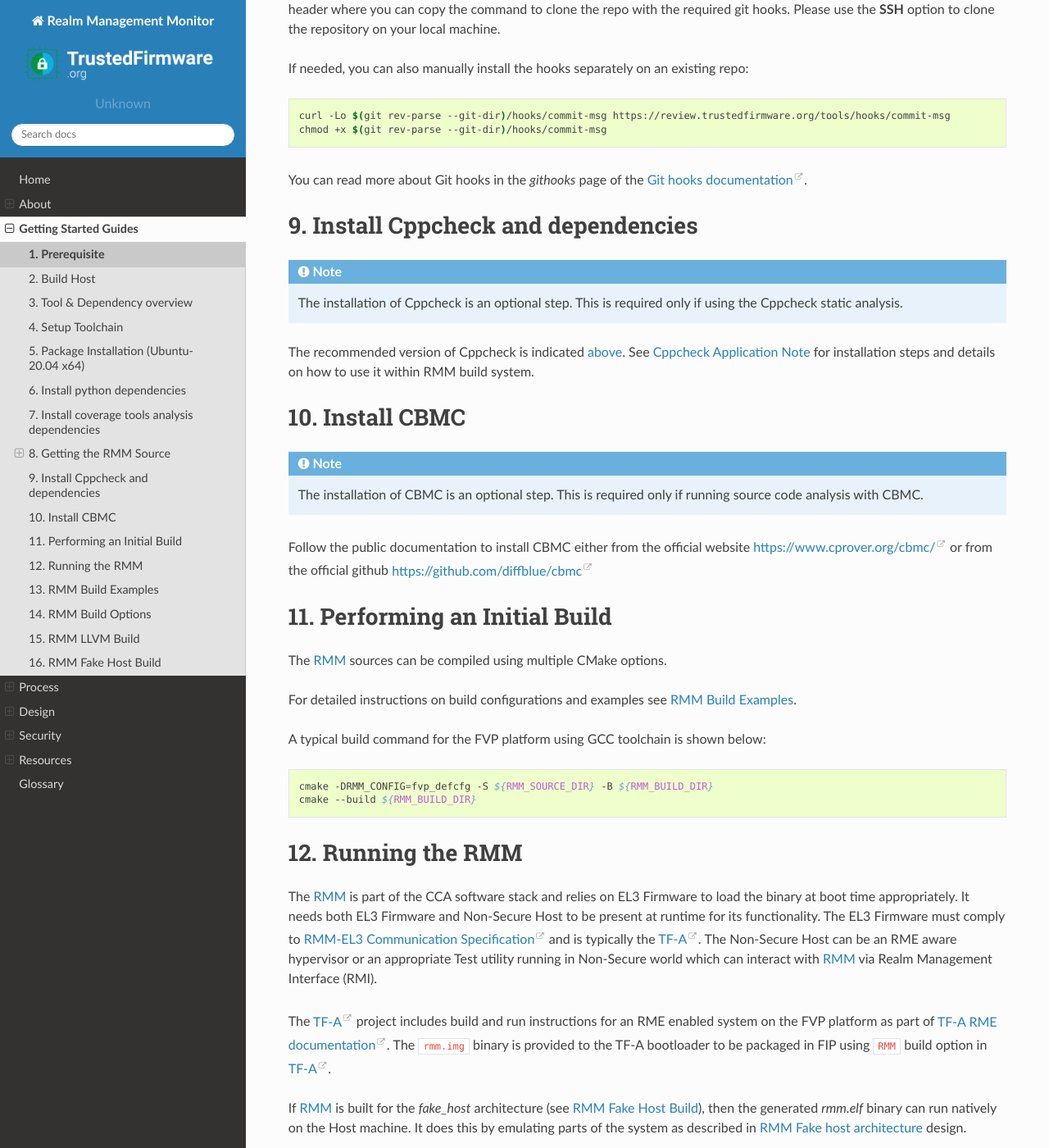
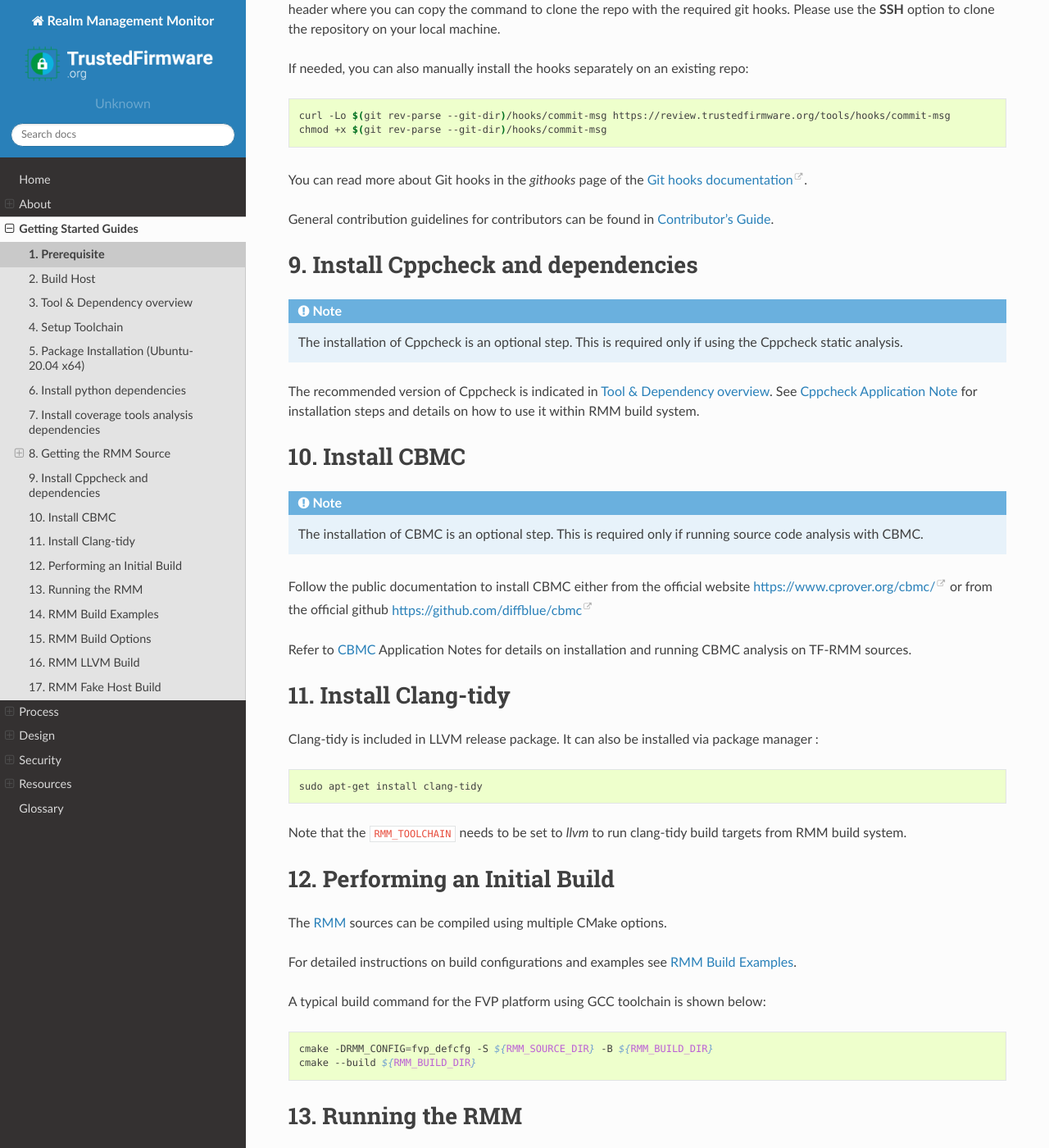
Before and after one commit to TF-RMM/tf-rmm, a Sphinx documentation site: the page built from docs/getting_started/getting-started.rst, in a window 1280 px wide and 1400 px high, scrolled down 3802 px. Shown: the whole window at 82% size. Built offline with Sphinx 7.4.7 and the Read the Docs theme 2.0.0, drawn with Linux system fonts in a browser that asks for light colours; some of the changed text lies outside the part shown.

Commit message:
docs: Add cross references in userguide
This patch adds necessary cross references to CBMC and Cppcheck
application note from build examples and getting started guides.
The contribution guide is also enhanced to add notes about static
analysis as part of the contribution workflow.

Some minor corrections are also made in the cppcheck application
note.

Signed-off-by: Soby Mathew <soby.mathew@arm.com>
Change-Id: I67fe84b154f14dd49152862b5bdd4402ddb88881

```diff
--- a/docs/getting_started/getting-started.rst
+++ b/docs/getting_started/getting-started.rst
@@ -28,11 +30,11 @@
 arm64/AArch64 Ubuntu and other Linux distributions should also work fine,
 provided that the necessary tools and libraries can be installed.
 
+.. _tool_dependencies:
+
 ##########################
 Tool & Dependency overview
 ##########################
-
-.. _tool_dependencies:
 
 The following tools are required to obtain and build |RMM|:
 
@@ -53,7 +55,7 @@
    "docutils",">v2.38.0","Documentation"
    "gcovr",">=v4.2","Tools(Coverage analysis)"
    "CBMC",">=5.84.0","Tools(CBMC analysis)"
-   "CPPcheck",">=2.13.4","Tools(CPPcheck)"
+   "Cppcheck",">=2.13.4","Tools(Cppcheck)"
 
 .. _getting_started_toolchain:
 
@@ -159,7 +161,7 @@
 
 On Ubuntu, ``gcovr`` tool can be installed in two different ways:
 
-Using the pagckage manager:
+Using the package manager:
 
 .. code-block:: bash
 
@@ -209,6 +211,9 @@
 You can read more about Git hooks in the *githooks* page of the `Git hooks
 documentation`_.
 
+General contribution guidelines for contributors can be found in
+:ref:`Contributor's Guide`.
+
 #################################
 Install Cppcheck and dependencies
 #################################
@@ -218,7 +223,7 @@
     The installation of Cppcheck is an optional step. This is required only
     if using the Cppcheck static analysis.
 
-The recommended version of Cppcheck is indicated :ref:`above<tool_dependencies>`.
+The recommended version of Cppcheck is indicated in :ref:`tool_dependencies`.
 See :ref:`Cppcheck Application Note` for installation steps and details
 on how to use it within RMM build system.
 
@@ -234,6 +239,23 @@
 Follow the public documentation to install CBMC either from the official
 website https://www.cprover.org/cbmc/ or from the official github
 https://github.com/diffblue/cbmc
+
+Refer to :ref:`CBMC` Application Notes for details on installation and
+running CBMC analysis on TF-RMM sources.
+
+##################
+Install Clang-tidy
+##################
+
+Clang-tidy is included in LLVM release package. It can also be installed via
+package manager :
+
+.. code-block:: bash
+
+    sudo apt-get install clang-tidy
+
+Note that the ``RMM_TOOLCHAIN`` needs to be set to `llvm` to run clang-tidy
+build targets from RMM build system.
 
 ###########################
 Performing an Initial Build
```
Also changed, not shown: other parts of docs/getting_started/getting-started.rst (+2 -0 lines), docs/getting_started/build-options.rst (+10 -2 lines), docs/process/contributing.rst (+10 -5 lines), docs/resources/application-notes/cppcheck.rst (+5 -4 lines).
